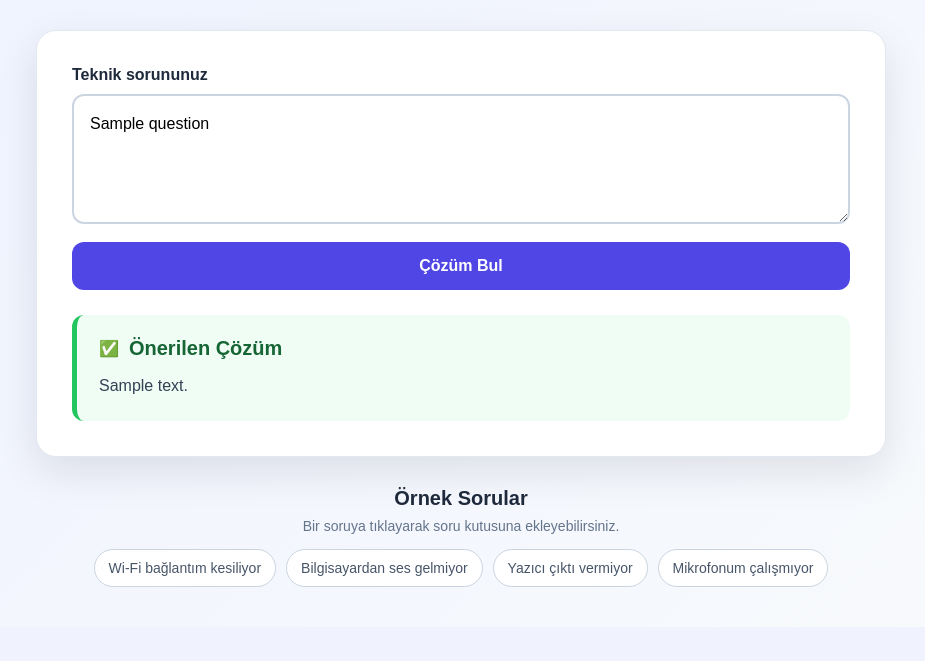
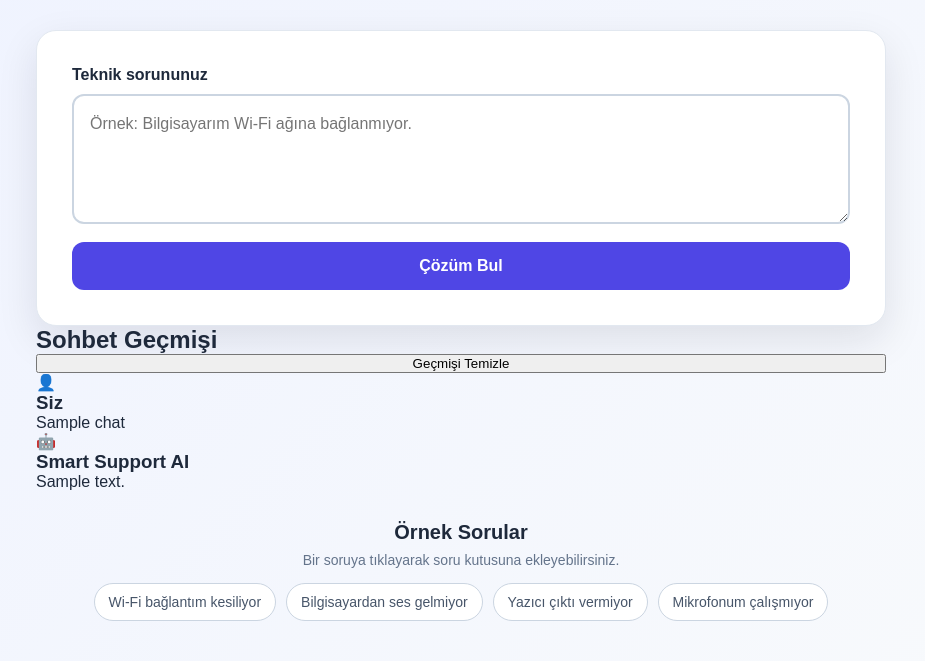
Before and after one commit to AkkusEmre34/smart-support-ai, a Flask app: template frontend/templates/index.html in a window 1280 px wide. Shown: the part 197-858 px from the top of the page, without its empty margins (179-1104 px from the left). Before the commit the page ends 784 px from the top, so only its background shows below. Run offline with Flask 3, Linux system fonts and the light colour scheme; the template is opened without the code that fills it: most values are stand-ins (such as "Sample title", 1, 10 or a date in 2020).

Commit message:
Sohbet geçmişi ve geçmişi temizleme özelliği eklendi

```diff
--- a/backend/app.py
+++ b/backend/app.py
@@ -1,6 +1,7 @@
 from pathlib import Path
 
-from flask import Flask, render_template, request
+from flask import Flask, redirect, render_template, request, session, url_for
+
 from ai_engine import find_answer
 
 
@@ -14,24 +15,50 @@ app = Flask(
     static_folder=str(STATIC_FOLDER)
 )
 
+app.secret_key = "smart-support-ai-secret-key"
+
 
 @app.route("/", methods=["GET", "POST"])
 def home():
-    answer = None
-    question = ""
+    if "chat_history" not in session:
+        session["chat_history"] = []
 
     if request.method == "POST":
-        question = request.form.get("question", "")
-        answer = find_answer(question)
+        question = request.form.get("question", "").strip()
+
+        if question:
+            answer = find_answer(question)
+
+            chat_history = session["chat_history"]
+
+            chat_history.append(
+                {
+                    "question": question,
+                    "answer": answer
+                }
+            )
+
+            session["chat_history"] = chat_history
+
+        return redirect(url_for("home"))
 
     return render_template(
         "index.html",
-        answer=answer,
-        question=question
+        chat_history=session["chat_history"]
     )
+
+
+@app.route("/clear-history", methods=["POST"])
+def clear_history():
+    session["chat_history"] = []
+    return redirect(url_for("home"))
 
 
 if __name__ == "__main__":
     print("HTML klasörü:", TEMPLATE_FOLDER)
-    print("index.html var mı:", (TEMPLATE_FOLDER / "index.html").exists())
+    print(
+        "index.html var mı:",
+        (TEMPLATE_FOLDER / "index.html").exists()
+    )
+
     app.run(debug=True)
--- a/frontend/templates/index.html
+++ b/frontend/templates/index.html
@@ -26,7 +26,8 @@
             <h1>Smart Support AI</h1>
 
             <p>
-                Teknik sorununuzu yazın, sistem size uygun çözüm önerisini sunsun.
+                Teknik sorununuzu yazın, sistem size uygun
+                çözüm önerisini sunsun.
             </p>
         </section>
 
@@ -43,7 +44,7 @@
                     name="question"
                     placeholder="Örnek: Bilgisayarım Wi-Fi ağına bağlanmıyor."
                     required
-                >{{ question }}</textarea>
+                ></textarea>
 
                 <button type="submit" class="solution-button">
                     Çözüm Bul
@@ -59,33 +60,73 @@
 
             </form>
 
-            {% if answer %}
+        </section>
 
-                <div class="answer-box">
+        {% if chat_history %}
 
-                    <div class="answer-title">
-                        <span>✅</span>
+            <section class="history-section">
 
-                        <h2>
-                            Önerilen Çözüm
-                        </h2>
-                    </div>
+                <div class="history-header">
+                    <h2>Sohbet Geçmişi</h2>
 
-                    <p>
-                        {{ answer }}
-                    </p>
+                    <form
+                        method="POST"
+                        action="{{ url_for('clear_history') }}"
+                    >
+                        <button
+                            type="submit"
+                            class="clear-button"
+                        >
+                            Geçmişi Temizle
+                        </button>
+                    </form>
+                </div>
+
+                <div class="chat-list">
+
+                    {% for chat in chat_history %}
+
+                        <article class="chat-item">
+
+                            <div class="message user-message">
+
+                                <div class="message-icon">
+                                    👤
+                                </div>
+
+                                <div class="message-content">
+                                    <h3>Siz</h3>
+                                    <p>{{ chat.question }}</p>
+                                </div>
+
+                            </div>
+
+                            <div class="message bot-message">
+
+                                <div class="message-icon">
+                                    🤖
+                                </div>
+
+                                <div class="message-content">
+                                    <h3>Smart Support AI</h3>
+                                    <p>{{ chat.answer }}</p>
+                                </div>
+
+                            </div>
+
+                        </article>
+
+                    {% endfor %}
 
                 </div>
 
-            {% endif %}
+            </section>
 
-        </section>
+        {% endif %}
 
         <section class="examples">
 
-            <h2>
-                Örnek Sorular
-            </h2>
+            <h2>Örnek Sorular</h2>
 
             <p class="example-description">
                 Bir soruya tıklayarak soru kutusuna ekleyebilirsiniz.
```
